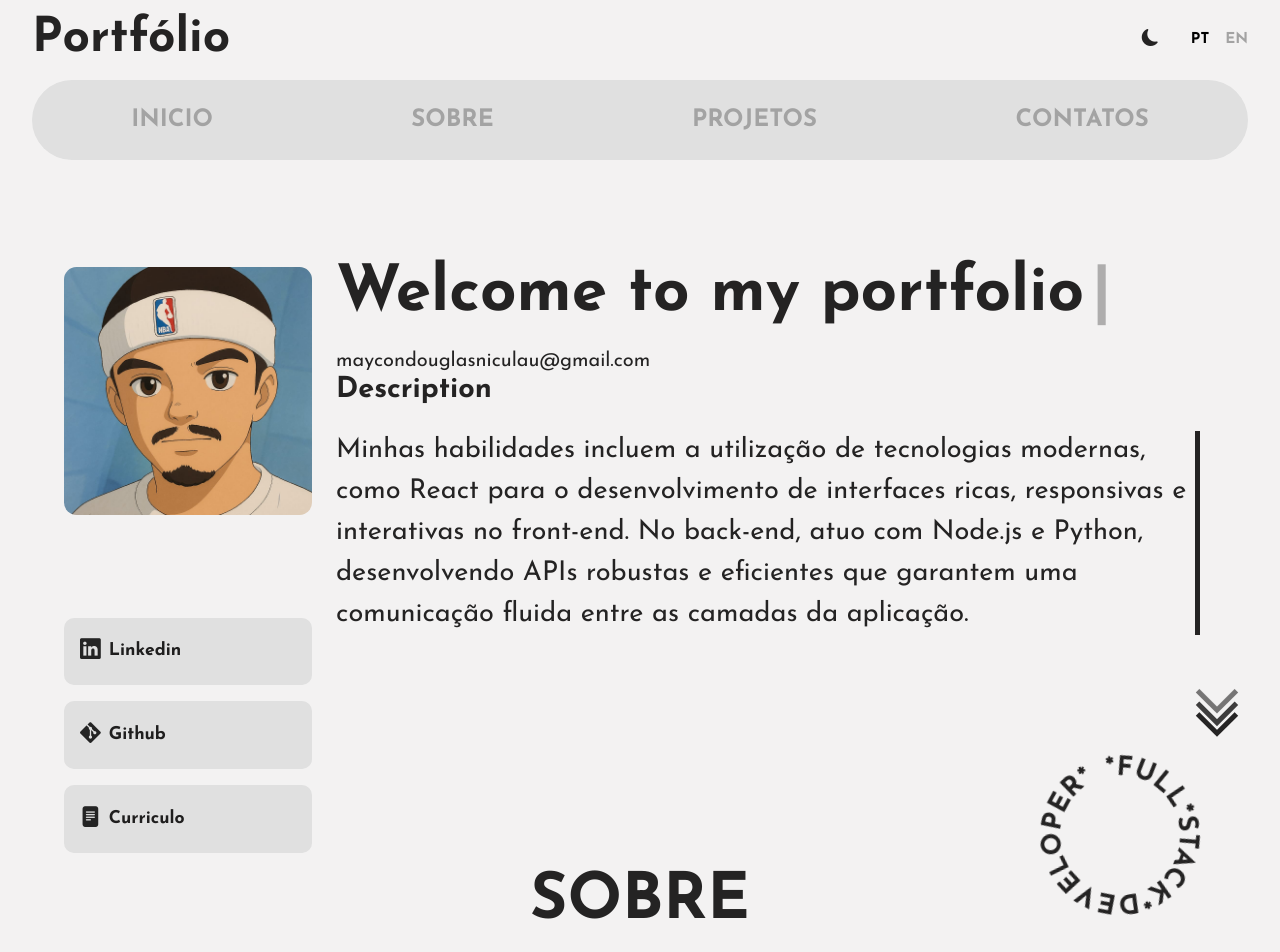
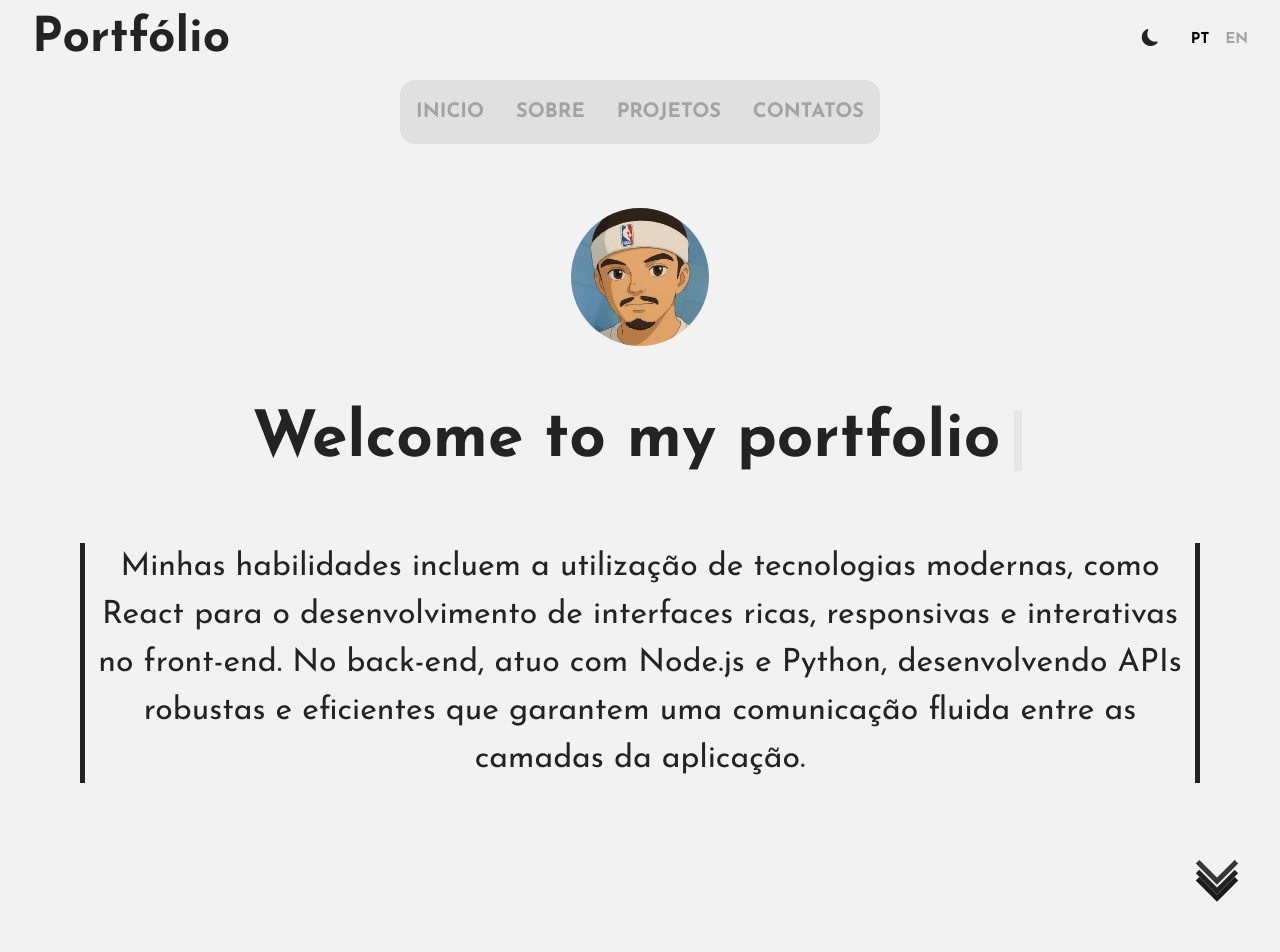
Before and after one commit to Maycondo/Portifolio, a React (Vite) app: page / in a window 1280 px wide. Shown: the top 952 px of the page. Built offline with nearby package versions, Linux system fonts and the light colour scheme.

Commit message:
Atualizando dependência do GSAP para a versão 3.13.0, implementando novas animações e removendo componentes não utilizados. Adicionando componente Socialmidias com links para redes sociais e ajustando estilos para melhor responsividade.

```diff
--- a/package.json
+++ b/package.json
@@ -13,7 +13,7 @@
     "bootstrap": "^5.3.3",
     "bootstrap-icons": "^1.11.3",
     "framer-motion": "^11.11.7",
-    "gsap": "^3.12.7",
+    "gsap": "^3.13.0",
     "react": "^18.3.1",
     "react-bits": "^1.0.5",
     "react-dom": "^18.3.1",
--- a/src/Home.jsx
+++ b/src/Home.jsx
@@ -1,11 +1,11 @@
 import { useState, useEffect } from 'react';
 import { motion } from 'framer-motion';
+import Socialmidias from './components/Socialmidias/Socialmidias.jsx';
 import Main from './components/Main/index.jsx';
 import Footer from './components/Footer/index.jsx';
 import Loader from './components/Loader/index.jsx';
 import Imagem from "./imagens/Imagem.jpeg";
 import ButtonLow from './hooks/Low/index.jsx';
-import CircularText from "./hooks/CircularText/CircularText.jsx";
 import TextAnimation from './hooks/ AnimationText/useTextAnimation.jsx';
 import ThemeToggle from './hooks/Buttons/useThemeToggle.jsx';
 import ButtonToggle from './hooks/Buttons/useNavButtonToggle.jsx';
@@ -31,10 +31,7 @@ const slideUp = {
 };
 
 
-const linkVariants = {
-      hidden: { opacity: 0, y: 20 },
-      visible: { opacity: 1, y: 0 }
-};
+
 
 
 export default function Home() {
@@ -97,38 +94,26 @@ export default function Home() {
                 <section className="Painel-1">
 
                     <div className="Painel-Perso">
-                            <div className="Painel-img-rede">
                                 <div className='Container-Image'>
                                     <img id="Imagem-User" src={Imagem} alt="Imagem_Perso"/>
                                 </div>
-                                <div className="Social-Midias">
-                                    <motion.a  href="https://www.linkedin.com/in/maycon-douglas-b97786306/"  target="_blank" initial="hidden" animate="visible" variants={linkVariants} transition={{ duration: 0.5, delay: 0.1 }}>
-                                        <i className="bi bi-linkedin"></i>Linkedin
-                                    </motion.a>
-                                    <motion.a  href="https://github.com/Maycondo"  target="_blank" initial="hidden" animate="visible" variants={linkVariants} transition={{ duration: 0.5, delay: 0.3 }}>
-                                        <i className="bi bi-git"></i>Github
-                                    </motion.a>
-                                    <motion.a  href="#" initial="hidden" animate="visible" variants={linkVariants} transition={{ duration: 0.5, delay: 0.5 }}>
-                                        <i className="bi bi-file-text-fill"></i>Curriculo
-                                    </motion.a>
-                                </div>
-                            </div>
+                                {/* Redes Sociais
+
+                                */}
                             <div className="Container-discrition">
                                 <TextAnimation></TextAnimation>
-                            <motion.div initial="hidden" animate="visible" variants={slideUp} transition={{ duration: 0.8, ease: "easeInOut" }}>
-                                <h5 id="Email">maycondouglasniculau@gmail.com</h5>
-                                <h1 id="Founder">Description</h1>
+                            <motion.div className='painel-textos' initial="hidden" animate="visible" variants={slideUp} transition={{ duration: 0.8, ease: "easeInOut" }}>
+                              { /*  <h5 id="Email">maycondouglasniculau@gmail.com</h5>
+                                 <h1 id="Founder">Description</h1> */}
                             <p id="Texto-mini">{texts['text_peque']}</p>
                             </motion.div >
                                 <ButtonLow></ButtonLow>
-                                    <div className='CircularText'>
-                                        <CircularText/>
-                                    </div>
                                 </div>
                     </div>
 
                 </section>
         </header>
+            <Socialmidias></Socialmidias>
             <Main  texts={texts}  navtexts={navtexts} handleLanguageChange={selectedLanguage} ></Main>
             <Footer texts={texts} handleLanguageChange={selectedLanguage} ></Footer>
         </>
--- /dev/null
+++ b/src/components/Socialmidias/Socialmidias.css
@@ -0,0 +1,11 @@
+
+
+.Social-Midias-Container{
+    height: 100vh;
+    width: 100%;
+    display: flex;
+    flex-direction: column;
+    justify-content: center;
+    align-items: center;
+    background-color: var(--Backgtound-fundo-Color);
+}
--- /dev/null
+++ b/src/components/Socialmidias/Socialmidias.jsx
@@ -0,0 +1,34 @@
+
+import { motion } from 'framer-motion';
+import './Socialmidias.css';
+
+
+const linkVariants = {
+    hidden: { opacity: 0, y: -20 },
+    visible: { opacity: 1, y: 0 }
+};
+
+export default function Socialmidias() {
+
+
+    return (
+         <div className="Social-Midias-Container">
+              <motion.h1 initial="hidden" animate="visible" variants={linkVariants} transition={{ duration: 0.5 }}>
+                Social Midias
+              </motion.h1>
+       <div className="Social-Midias">
+           <motion.a  href="https://www.linkedin.com/in/maycon-douglas-b97786306/"  target="_blank" initial="hidden" animate="visible" variants={linkVariants} transition={{ duration: 0.5, delay: 0.1 }}>
+               <i className="bi bi-linkedin"></i>Linkedin
+           </motion.a>
+           <motion.a  href="https://github.com/Maycondo"  target="_blank" initial="hidden" animate="visible" variants={linkVariants} transition={{ duration: 0.5, delay: 0.3 }}>
+               <i className="bi bi-git"></i>Github
+           </motion.a>
+
+           <motion.a  href="#" initial="hidden" animate="visible" variants={linkVariants} transition={{ duration: 0.5, delay: 0.5 }}>
+               <i className="bi bi-file-text-fill"></i>Curriculo
+           </motion.a>
+
+       </div>
+       </div>
+    )
+}
--- a/src/hooks/ AnimationText/useTextAnimation.jsx
+++ b/src/hooks/ AnimationText/useTextAnimation.jsx
@@ -3,7 +3,7 @@ import { useEffect, useState } from 'react';
 export default function TextAnimation() {
 
     const [messageIndex, setMessageIndex] = useState(0);
-    const [messages] = useState(["Welcome to my portfolio", "My name is Michael", "I'm a full stack developer",])
+    const [messages] = useState(["Welcome to my portfolio", "My name is Michael :) ", "I'm a full stack developer {}",])
     const [displayedText, setDisplayedText] = useState('');
     const [charIndex, setCharIndex] = useState(0);
 
@@ -12,7 +12,7 @@ export default function TextAnimation() {
             setMessageIndex((prevIndex) => (prevIndex + 1) % messages.length);
             setDisplayedText('')
             setCharIndex(0)
-            }, 5000);
+            }, 7000);
 
             return () => clearInterval(intervalId);
     }, [messages.length]);
--- a/src/hooks/CircularText/CircularText.css
+++ /dev/null
@@ -1,15 +0,0 @@
-.text {
-    font-size: 2.1rem;
-    font-weight: bold;
-    font-family: 'Open Sans', sans-serif;
-    fill: var(--Color-texte-portifolio);
-}
-
-@media (max-width: 480px) {
-    .text {
-        font-size: 1rem;
-        font-weight: bold;
-        font-family: 'Open Sans', sans-serif;
-
-    }
-}
--- a/src/hooks/CircularText/CircularText.jsx
+++ /dev/null
@@ -1,29 +0,0 @@
-/* eslint-disable no-unused-vars */
-/* eslint-disable react/prop-types */
-import React, { useState } from "react";
-import { motion } from "framer-motion";
-import './CircularText.css';
-
-const CircularText = ({ text = "*FULL*STACK*DEVELOPER*", className = "" }) => {
-  const [speed, setSpeed] = useState(20); // Tempo inicial de rotação
-
-  return (
-    <motion.div
-      key={speed}
-      className={`relative w-40 h-40 flex items-center justify-center ${className}`}
-      animate={{ rotate: 360 }}
-      transition={{ repeat: Infinity, ease: "linear", duration: speed }}
-      onMouseEnter={() => setSpeed(5)}
-      onMouseLeave={() => setSpeed(20)}
-    >
-      <svg width="160" height="160" viewBox="0 0 200 200">
-        <path id="circlePath" d="M 100, 100m -75, 0a 75,75 0 1,1 150,0a 75,75 0 1,1 -150,0" fill="transparent"/>
-        <text className="text" textAnchor="middle">
-          <textPath href="#circlePath">{text.repeat(2)}</textPath>
-        </text>
-      </svg>
-    </motion.div>
-  );
-};
-
-export default CircularText;
--- a/src/index.css
+++ b/src/index.css
@@ -76,7 +76,7 @@
 
 
 header {
-  height: 100vh;
+  height: 100%;
   width: 100%;
   display: flex;
   flex-direction: column;
@@ -131,10 +131,10 @@ header {
 }
 
 .Narve {
-  height: 5rem;
-  margin: 0rem 2rem;
+  height: 4rem;
+  margin: 0rem 25rem;
   display: flex;
-  border-radius: 50px;
+  border-radius: 15px;
   justify-content: space-around;
   align-items: center;
   background-color: var(--Backgtound-color-nav);
@@ -144,8 +144,8 @@ header {
 .Narve a {
   text-decoration: none;
   color: var(--Color-nav-a);
-  font-weight: 900;
-  font-size: clamp(14px, 3vw, 24px);
+  font-weight: 700;
+  font-size: clamp(10px, 3vw, 20px);
   animation: reverse all 1000ms;
   transition: all 300ms;
 }
@@ -162,31 +162,39 @@ header {
 }
 
 .Painel-Perso {
+  height: 100%;
   width: 100%;
   margin: 4rem;
   display: flex;
+  flex-direction: column;
+  justify-content: center;
   gap: 0.5rem;
 }
 
-.Painel-img-rede {
-  height: 100%;
-  width: 25%;
+.Container-Image {
+  height: 13%;
+  width: 100%;
+  left: 0;
+  top: 0;
   display: flex;
+  justify-content: center;
+  align-items: center;
   flex-direction: column;
   gap: 1rem;
   justify-content: space-around;
 }
 
 #Imagem-User {
-  width: auto;
-  border-radius: 5%;
+  width: 12%;
+  border-radius: 50%;
   display: flex;
   object-fit: cover;
 }
 
 #Animetion-text {
-  margin: 1rem 0rem;
-  font-size: clamp(1.7rem, 5vw, 5rem);
+  text-align: center;
+  margin: 2rem 0rem;
+  font-size: clamp(1.7rem, 5vw, 8rem);
   font-weight: 900;
   color: var(--Color-Texto-pequeno);
   transition: all 300ms;
@@ -209,82 +217,43 @@ header {
 }
 
 .Container-discrition {
-  height: 100%;
-  max-width: 75%;
+  max-width: 100%;
   display: flex;
   flex-direction: column;
   margin: 1rem 1rem;
 }
 
-#Email {
-  font-size: 20px;
-  color : var(--Color-Texto-pequeno);
-  transition: all 300ms;
-}
-
-#Founder {
-  font-weight: 800;
-  font-size: clamp(1.5rem, 3vw, 1.8rem);
-  color: var(--Color-Texto-pequeno);
-  transition: all 300ms;
+.painel-textos {
+  height: 20%;
+  width: 100%;
+  display: flex;
+  flex-direction: column;
+  justify-content: center;
+  align-items: center;
 }
 
 #Texto-mini {
   height: auto;
   width: 100%;
   display: flex;
-  margin: 1.5rem 0rem;
   align-items: center;
-  font-size: clamp(1.1rem, 2.5vw, 1.7rem);
+  margin: 2rem 3rem;
+  text-align: center;
+  font-size: clamp(1.1rem, 2.5vw, 2rem);
   color: var(--Color-Texto-pequeno);
   border-right: solid 5px var(--Color-Texto-pequeno);
+  border-left: solid 5px var(--Color-Texto-pequeno);
   transition: all 300ms;
 }
 
 .Social-Midias {
-  height: 35%;
+  height: 100%;
   width: 100%;
   display: flex;
   flex-direction: column;
   gap: 1rem;
   justify-content: start;
   align-items: start;
-}
-
-.CircularText {
-  width: 100%;
-  height: 75%;
-  display: flex;
-  justify-content: end;
-  align-items: center;
-}
-
-.Social-Midias a {
-  height: clamp(45px, 10vw, 75px);
-  font-size: clamp(0.9rem, 3vw, 1.1rem);
-  width: 100%;
-  display: flex;
-  background-color: var(--Backgtound-cards-icons);
-  align-items: center;
-  gap: 0.5rem;
-  border-radius: 10px;
-  text-decoration: none;
-  font-weight: 700;
-  color: var(--Backgtound-a-Icons);
-  transition: all 300ms;
-}
-
-.Social-Midias a:hover {
-  background-color: var(--Backgtound-cards-icons-houver);
-  transition: all 1000ms;
-}
-
-.Social-Midias i {
-  font-size: clamp(1rem, 3vw, 1.3rem);
-  font-weight: 900;
-  color: var(--Color-icons-redes);
-  margin-left: 1rem;
-  transition: all 300ms;
 }
 
 @media (max-width: 480px) {
@@ -338,7 +307,7 @@ header {
 }
 
 .Nav_animetion nav a {
-  font-size: 1.4rem;
+  font-size: calc(0.8rem , 0.1vw);
   text-decoration: none;
   margin: 0.5rem;
   transition: all 300ms;
```
Also changed, not shown: 1 other file (tests, documents, lock files or other folders).
